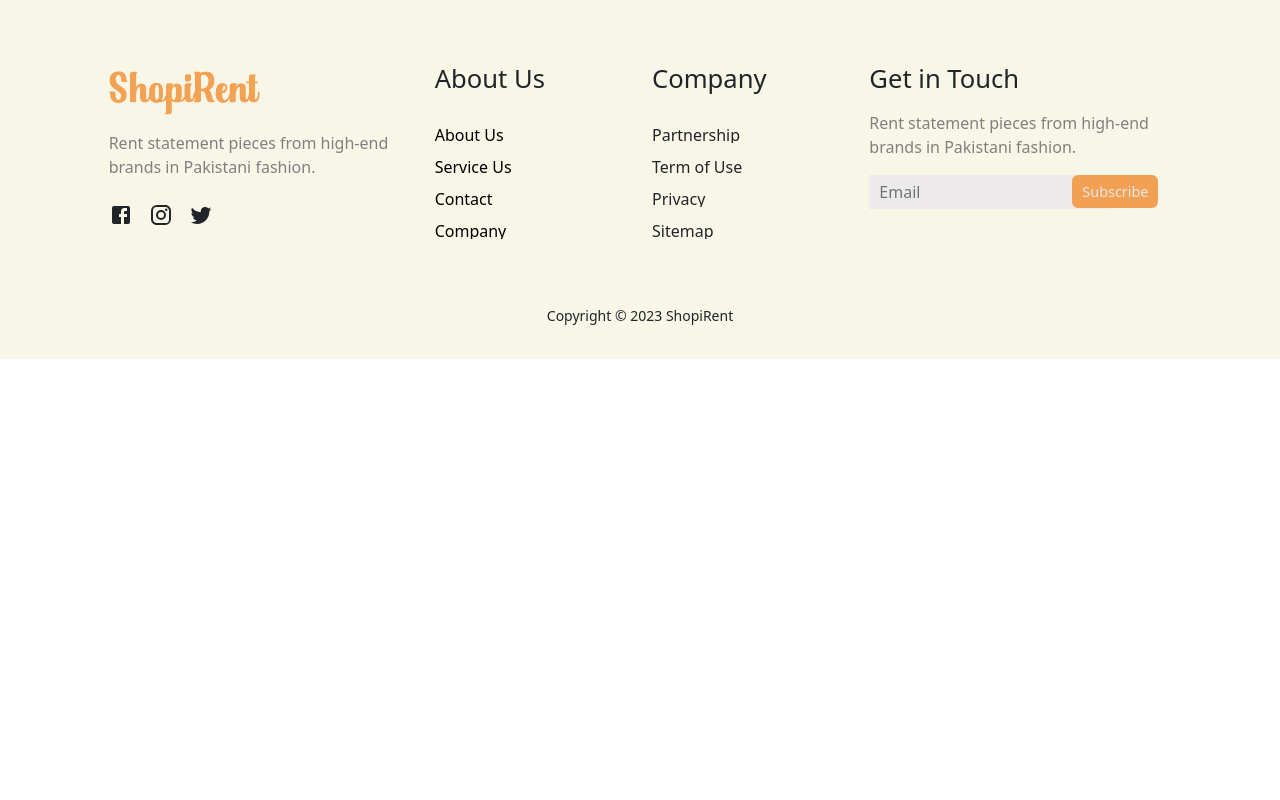
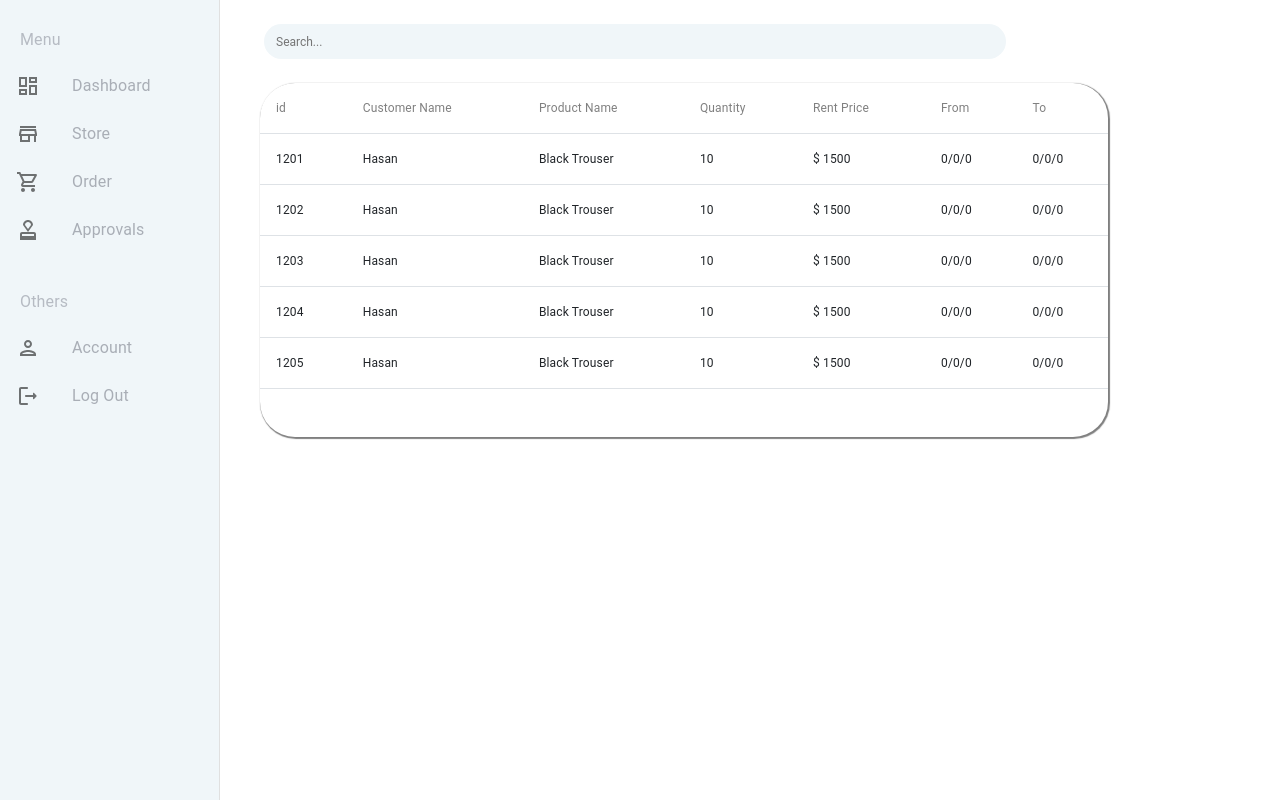
Before and after one commit to Hasandev08/FYP-Complete-Web-Application, a React (Create React App) app: page /approvals in a window 1280 px wide. Shown: the top 800 px of the page. Built offline with nearby package versions, Linux system fonts and the light colour scheme.

Commit message:
Approval Screen

```diff
--- a/src/App.js
+++ b/src/App.js
@@ -6,7 +6,7 @@ import SellerRouting from './Seller/SellerRouting'
 function App() {
   return (
     <div className='App'>
-      <CustomerRouting />
+      <SellerRouting />
     </div>
   )
 }
--- /dev/null
+++ b/src/Seller/components/Tables/ApprovalsTable/index.jsx
@@ -0,0 +1,38 @@
+import React from 'react'
+
+import './style.css'
+
+function ApprovalsTable({ listData, tableHeader }) {
+  return (
+    <>
+      <div className='data'>
+        <table className='table'>
+          <thead>
+            <tr>
+              {tableHeader.map((item, index) => (
+                <th key={index.toString()} scope='col'>
+                  {item.title}
+                </th>
+              ))}
+            </tr>
+          </thead>
+          <tbody>
+            {listData.map((item, index) => (
+              <tr key={index.toString()}>
+                <th scope='row'>{item.id}</th>
+                <td>{item.customer_name}</td>
+                <td>{item.product_name}</td>
+                <td>{item.quantity}</td>
+                <td>$ {item.r_price}</td>
+                <td>{item.from}</td>
+                <td>{item.to}</td>
+              </tr>
+            ))}
+          </tbody>
+        </table>
+      </div>
+    </>
+  )
+}
+
+export default ApprovalsTable
--- /dev/null
+++ b/src/Seller/components/Tables/ApprovalsTable/style.css
@@ -0,0 +1,22 @@
+.header {
+  font-size: 12px;
+  font-weight: bold;
+  margin: 0px;
+  padding: 1.5rem 1rem 0;
+}
+.table thead tr th {
+  color: #808080;
+  font-size: 12px;
+  font-weight: normal;
+  padding: 1rem;
+}
+.table tbody tr th {
+  font-size: 12px;
+  font-weight: normal;
+  padding: 1rem;
+}
+.table tbody tr td {
+  font-size: 12px;
+  font-weight: normal;
+  padding: 1rem;
+}
--- /dev/null
+++ b/src/Seller/config/approvalData.js
@@ -0,0 +1,71 @@
+export const approvalData = [
+  {
+    id: 1201,
+    customer_name: 'Hasan',
+    product_name: 'Black Trouser',
+    quantity: 10,
+    r_price: 1500,
+    from: '0/0/0',
+    to: '0/0/0',
+  },
+  {
+    id: 1202,
+    customer_name: 'Hasan',
+    product_name: 'Black Trouser',
+    quantity: 10,
+    r_price: 1500,
+    from: '0/0/0',
+    to: '0/0/0',
+  },
+  {
+    id: 1203,
+    customer_name: 'Hasan',
+    product_name: 'Black Trouser',
+    quantity: 10,
+    r_price: 1500,
+    from: '0/0/0',
+    to: '0/0/0',
+  },
+  {
+    id: 1204,
+    customer_name: 'Hasan',
+    product_name: 'Black Trouser',
+    quantity: 10,
+    r_price: 1500,
+    from: '0/0/0',
+    to: '0/0/0',
+  },
+  {
+    id: 1205,
+    customer_name: 'Hasan',
+    product_name: 'Black Trouser',
+    quantity: 10,
+    r_price: 1500,
+    from: '0/0/0',
+    to: '0/0/0',
+  },
+]
+
+export const approvalHeader = [
+  {
+    title: 'id',
+  },
+  {
+    title: 'Customer Name',
+  },
+  {
+    title: 'Product Name',
+  },
+  {
+    title: 'Quantity',
+  },
+  {
+    title: 'Rent Price',
+  },
+  {
+    title: 'From',
+  },
+  {
+    title: 'To',
+  },
+]
--- a/src/Seller/screens/Approvals/index.jsx
+++ b/src/Seller/screens/Approvals/index.jsx
@@ -1,7 +1,10 @@
 import React from 'react'
 
+import ApprovalsTable from '../../components/Tables/ApprovalsTable'
 import SearchBar from '../../components/common/SearchBar'
 import Sidebar from '../../components/common/SideBar'
+
+import { approvalData, approvalHeader } from '../../config/approvalData'
 
 import './style.css'
 
@@ -12,8 +15,11 @@ const Approvals = () => {
         <Sidebar />
       </div>
       <div className='approvals d-flex flex-column w-100'>
-        <div className='approvals-search my-4'>
+        <div className='approvals-search w-100 my-4'>
           <SearchBar />
+        </div>
+        <div className='approvals-table'>
+          <ApprovalsTable listData={approvalData} tableHeader={approvalHeader} />
         </div>
       </div>
     </div>
--- a/src/Seller/screens/Approvals/style.css
+++ b/src/Seller/screens/Approvals/style.css
@@ -1,3 +1,11 @@
 .approvals-search {
   margin-left: 1.5rem !important;
 }
+.approvals-table {
+  background-color: #ffffff;
+  border-radius: 35px;
+  box-shadow: 1px 1px 1px 1px rgb(0, 0, 0, 0.5);
+  margin-left: 2.5rem !important;
+  padding: 0px 0px 2rem !important;
+  width: 80%;
+}
```
